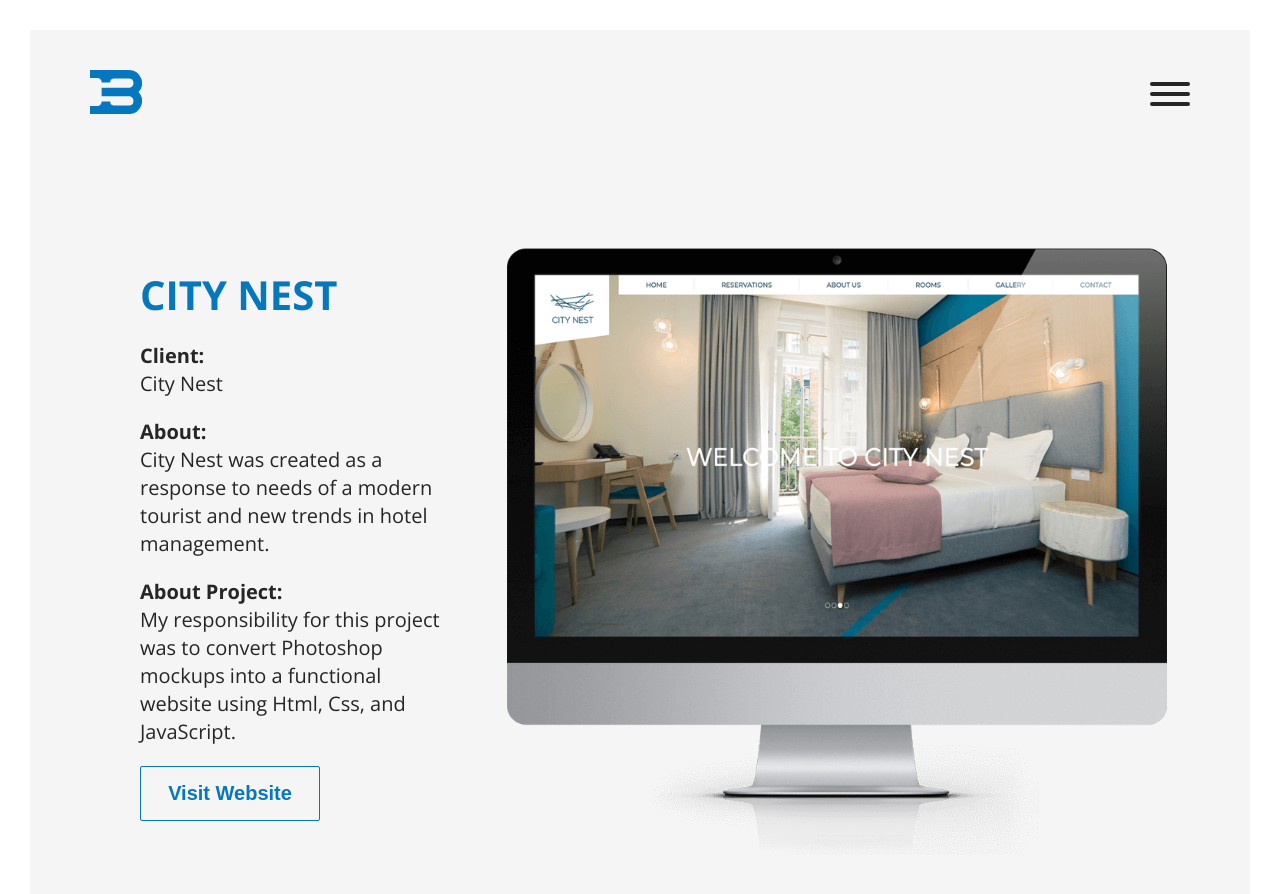
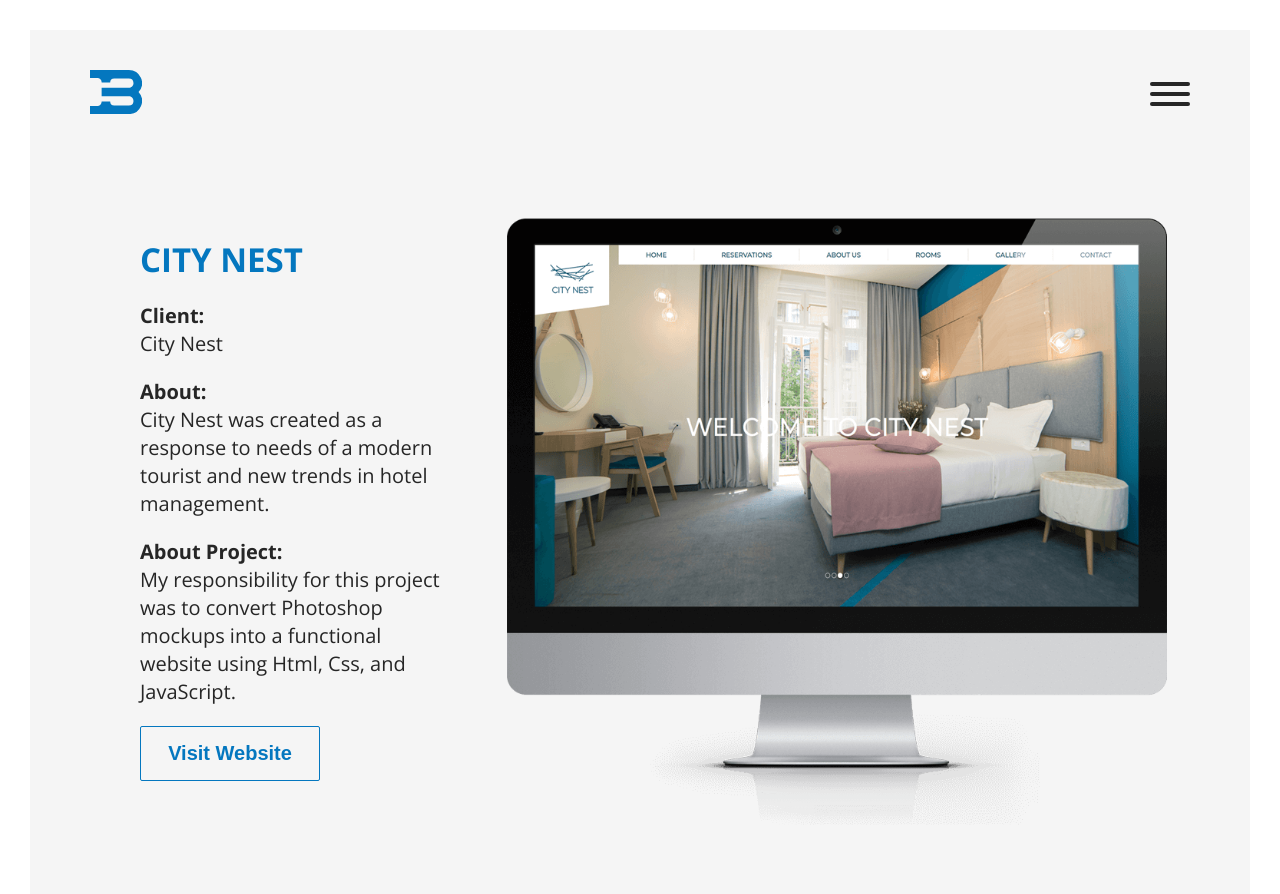
Before and after one commit to io62s/portfolio, a React (Create React App) app: page /project/city-nest in a window 1280 px wide. Shown: the top 894 px of the page. Built offline with nearby package versions, Linux system fonts and the light colour scheme.

Commit message:
proj dtls minor style updt

```diff
--- a/src/styles/ProjectDetailsStyles.js
+++ b/src/styles/ProjectDetailsStyles.js
@@ -12,7 +12,7 @@
   -webkit-box-pack: space-evenly;
   -ms-flex-pack: space-evenly;
   justify-content: space-evenly;
-  margin: 8rem auto 1rem;
+  margin: 5rem auto 1rem;
   color: ${black};
 
   @media screen and (max-width: 500px) {
@@ -30,7 +30,7 @@
   color: ${black};
 
   h2 {
-    font-size: 4rem;
+    font-size: 3.3rem;
     font-weight: 700;
     text-transform: uppercase;
     color: ${mainColor};
```
